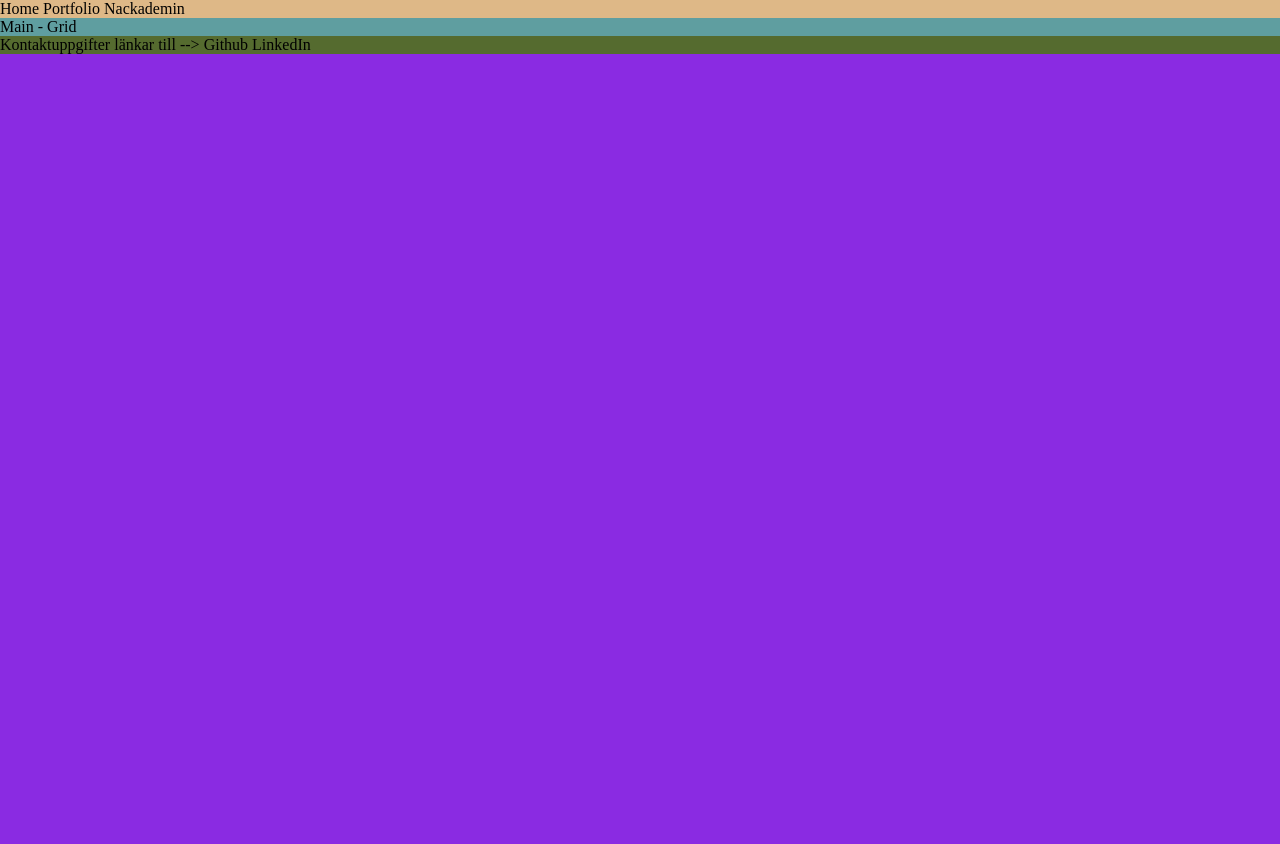
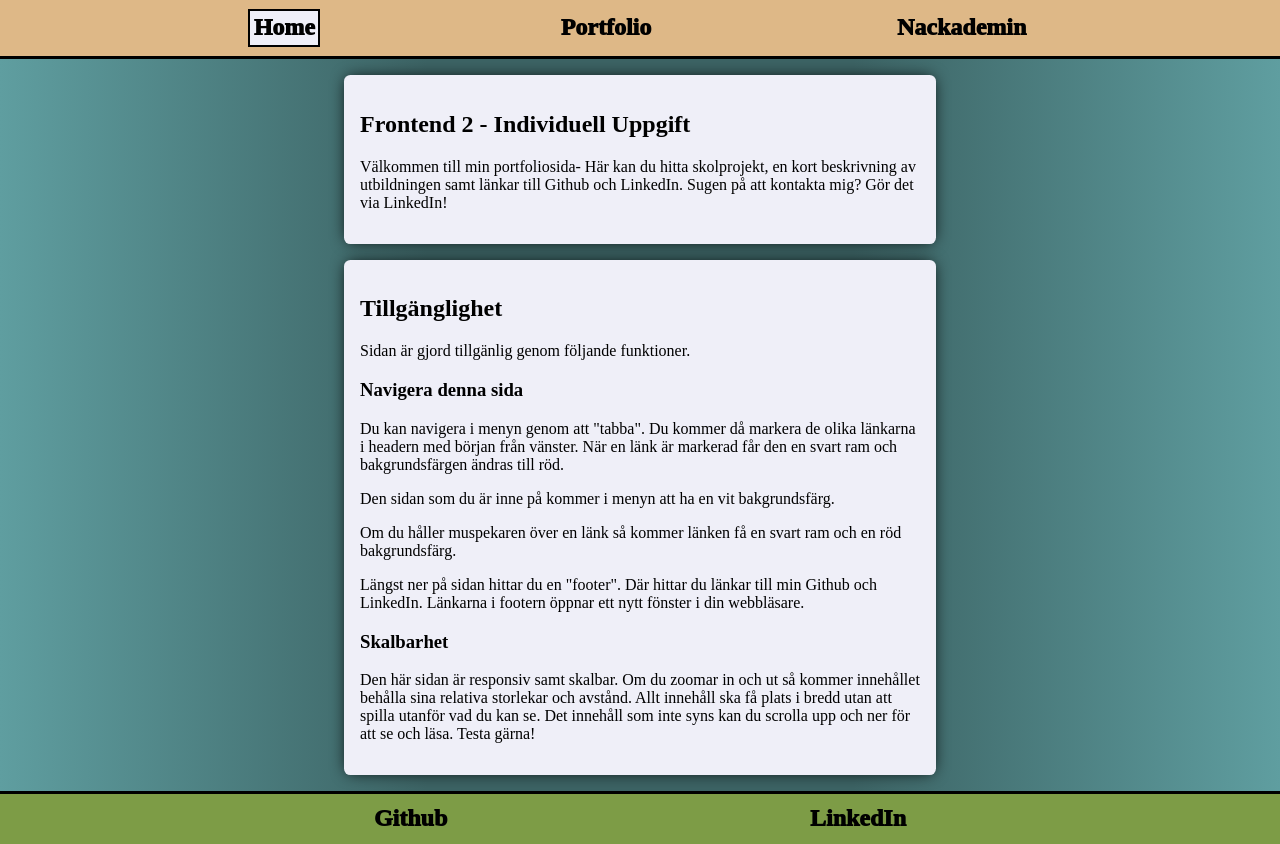
Before and after one commit to Flibben/individuell_uppgift_frontend2, a plain HTML site: page index.html in a window 1280 px wide. Before the commit the page ends 800 px from the top, so only its background shows below. Drawn offline with Linux system fonts and the light colour scheme.

Commit message:
Styled closer to finnish layout. CSS for cards. And more.

```diff
--- a/css/main.css
+++ b/css/main.css
@@ -5,16 +5,79 @@ body {
 }
 
 .header {
-  background-color: burlywood;
+  display: flex;
+  justify-content: space-evenly;
+
   position: sticky;
   top: 0;
+
+  padding: 0.7rem;
+
+  background-color: burlywood;
+
+  border-bottom: solid 0.2rem;
+
+  font-size: 1.5rem;
+  font-weight: 999;
+}
+.header > span:hover {
+  box-sizing: border-box;
+  background-color: red;
+  border: solid 2px;
+  margin: -2px;
+}
+
+.header > span {
+  padding: 0.2rem;
 }
 
 .main {
   display: grid;
+  justify-content: space-evenly;
+  gap: 1rem;
+  padding: 1rem;
   background-color: cadetblue;
+  background-image: linear-gradient(to right, #5f9ea0, #3c6364, #3c6364, cadetblue);
+}
+
+.card {
+  max-width: 70ch;
+  box-shadow: 0 0 1rem -0.2rem;
+  border-radius: 0.4rem;
+  padding: 1rem;
+  background-color: #efeff8;
 }
 
 .footer {
-  background-color: darkolivegreen;
+  display: flex;
+  justify-content: space-evenly;
+
+  padding: 0.7rem;
+
+  background-color: #7d9c46;
+
+  border-top: solid 0.2rem;
+  font-size: 1.5rem;
+  font-weight: 999;
 }
+
+.active {
+  background: #efeff8;
+  border: solid 2px black;
+  margin: -2px;
+}
+
+a,
+a:link,
+a:visited {
+  text-decoration: none;
+  color: inherit;
+}
+
+a:active,
+a:focus {
+  box-sizing: border-box;
+  background-color: red;
+  /* border: solid 2px;
+  margin: -2px; */
+}
--- a/index.html
+++ b/index.html
@@ -7,13 +7,40 @@
     <link rel="stylesheet" href="css/main.css" />
   </head>
   <body>
-    <div class="container">
-      <div class="header"><span>Home</span>
-      <span>Portfolio</span>
-      <span>Nackademin</span>
-      <span></span></div>
-      <div class="main">Main - Grid </div>
-      <div class="footer">Kontaktuppgifter länkar till --> Github LinkedIn</div>
+    <div class="header">
+      <span tabindex="1" class="active"><a href="index.html">Home</a></span>
+      <span tabindex="2"><a href="html/portfolio.html">Portfolio</a></span>
+      <span tabindex="3"><a href="html/nackademin.html">Nackademin</a></span>
+    </div>
+    <div class="main">
+      <div class="card">
+        <h2>Frontend 2 - Individuell Uppgift</h2>
+        <p>
+          Välkommen till min portfoliosida- Här kan du hitta skolprojekt, en kort beskrivning av utbildningen samt länkar till Github och LinkedIn. Sugen på att kontakta mig? Gör det via LinkedIn!
+        </p>
+      </div>
+      <div class="card">
+        <h2>Tillgänglighet</h2>
+        <p>Sidan är gjord tillgänlig genom följande funktioner.</p>
+        <h3>Navigera denna sida</h3>
+        <p>
+          Du kan navigera i menyn genom att "tabba". Du kommer då markera de olika länkarna i headern med början från vänster. När en länk är markerad får den en svart ram och bakgrundsfärgen ändras
+          till röd.
+        </p>
+        <p>Den sidan som du är inne på kommer i menyn att ha en vit bakgrundsfärg.</p>
+        <p>Om du håller muspekaren över en länk så kommer länken få en svart ram och en röd bakgrundsfärg.</p>
+        <p>Längst ner på sidan hittar du en "footer". Där hittar du länkar till min Github och LinkedIn. Länkarna i footern öppnar ett nytt fönster i din webbläsare.</p>
+        <h3>Skalbarhet</h3>
+        <p>
+          Den här sidan är responsiv samt skalbar. Om du zoomar in och ut så kommer innehållet behålla sina relativa storlekar och avstånd. Allt innehåll ska få plats i bredd utan att spilla utanför
+          vad du kan se. Det innehåll som inte syns kan du scrolla upp och ner för att se och läsa. Testa gärna!
+        </p>
+      </div>
+    </div>
+
+    <div class="footer">
+      <span>Github</span>
+      <span>LinkedIn</span>
     </div>
   </body>
 </html>
```
Also changed, not shown: html/nackademin.html (+30 -0 lines), html/portfolio.html (+30 -0 lines).
